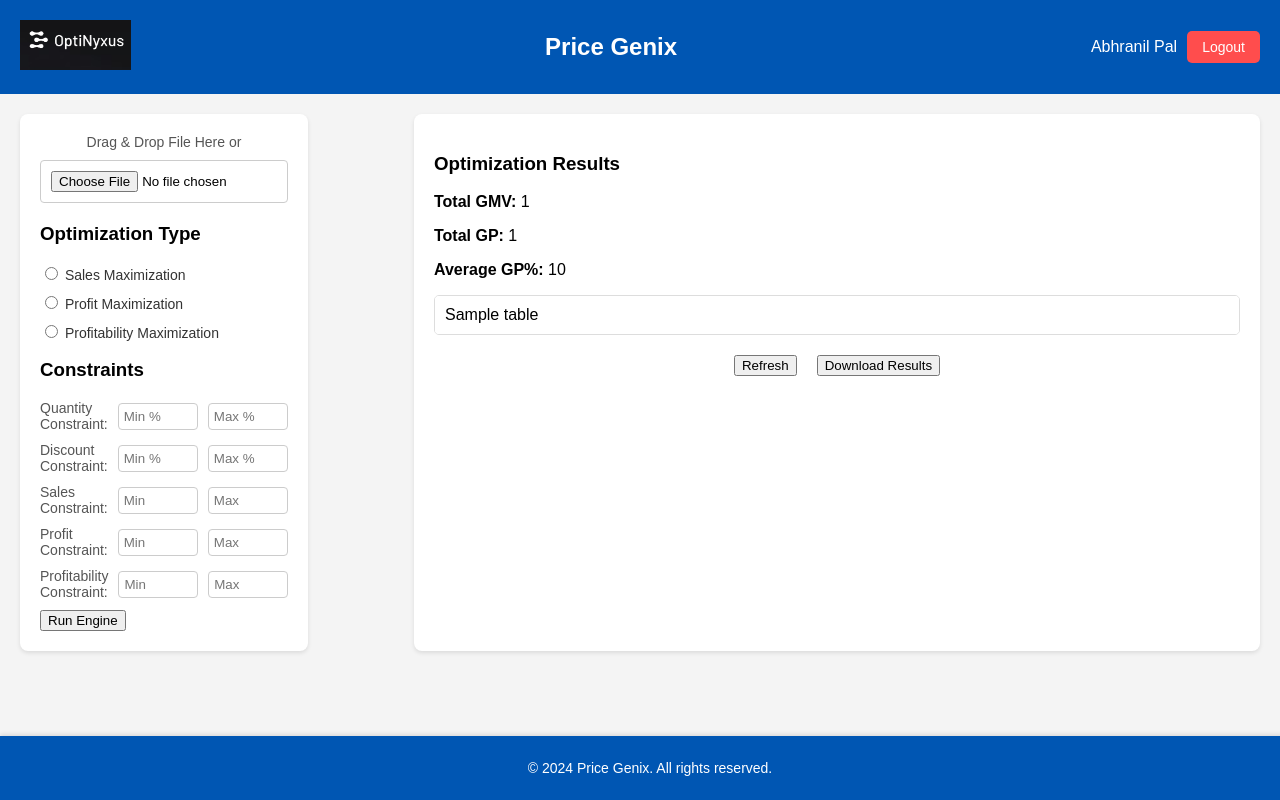
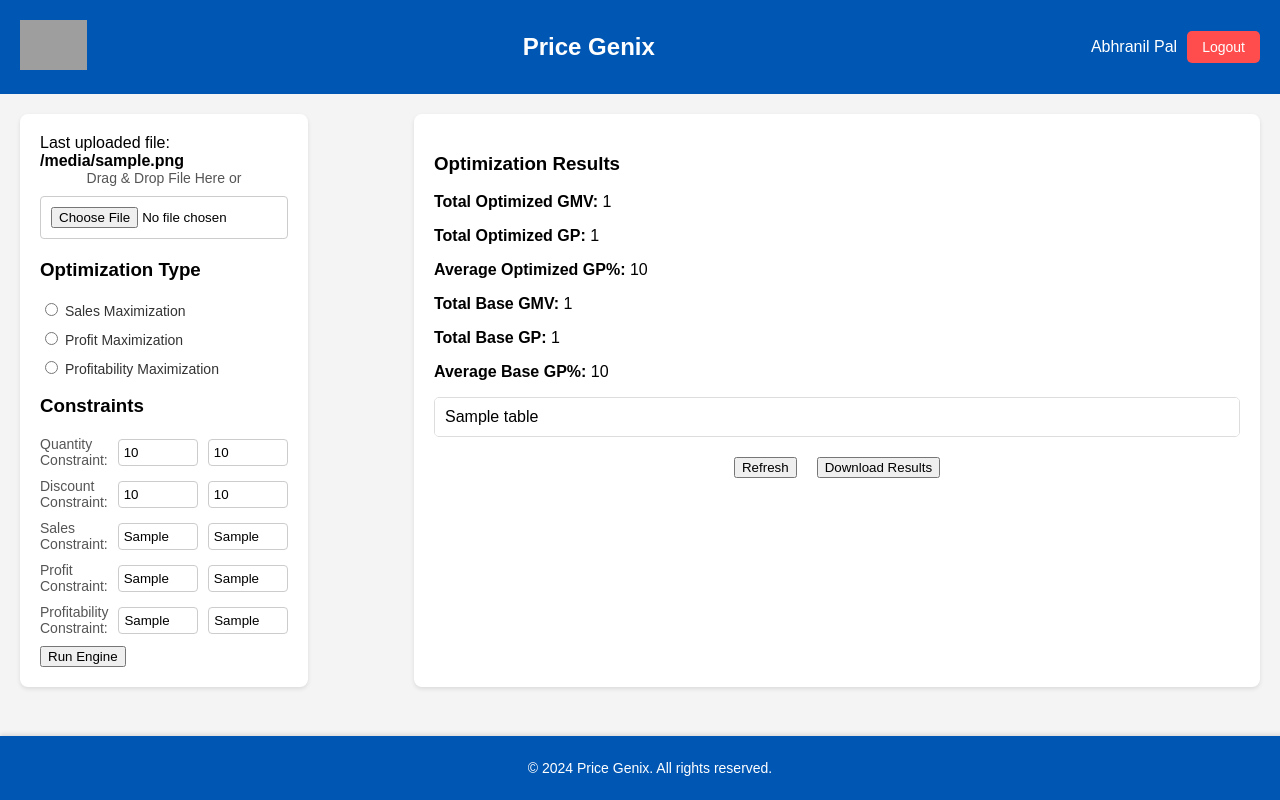
Before and after one commit to abhraliteyaars/price_optimizer, a Flask app: template templates/index.html in a window 1280 px wide. Run offline with Flask 3, Linux system fonts and the light colour scheme; the template is opened without the code that fills it: most values are stand-ins (such as "Sample title", 1, 10 or a date in 2020); grey boxes are pictures that could not be loaded.

Commit message:
Add files via upload

```diff
--- a/templates/index.html
+++ b/templates/index.html
@@ -10,7 +10,7 @@
     <header>
         <div class="header-container">
             <div class="logo">
-                <img src="{{ url_for('static', filename='optinyxus_logo.png') }}" alt="Logo">
+                <img src="{{ url_for('static', filename='new_logo.png') }}" alt="Logo" class="circular-logo">
             </div>
             <h1>Price Genix</h1>
             <div class="user-info">
@@ -25,7 +25,17 @@
         <div class="container">
             <!-- Left Section: Form -->
             <div class="form-section">
+                {% if error_message %}
+                <div class="error-message">
+                    {{ error_message }}
+                </div>
+                {% endif %}
                 <form action="/process" method="post" enctype="multipart/form-data">
+                    {% if last_uploaded_file %}
+                    <div class="last-uploaded-file">
+                        Last uploaded file: <strong>{{ last_uploaded_file }}</strong>
+                    </div>
+                    {% endif %}
                     <div class="file-upload">
                         <label for="file" class="file-label">Drag & Drop File Here or</label>
                         <input type="file" name="file" id="file" required>
@@ -33,36 +43,58 @@
 
                     <h3>Optimization Type</h3>
                     <div class="optimization-options">
-                        <label><input type="radio" name="optimization" value="Sales Maximization" required> Sales Maximization</label>
-                        <label><input type="radio" name="optimization" value="Profit Maximization"> Profit Maximization</label>
-                        <label><input type="radio" name="optimization" value="Profitability Maximization"> Profitability Maximization</label>
+                        <label>
+                            <input type="radio" name="optimization" value="Sales Maximization" required
+                                {% if saved_inputs.optimization == 'Sales Maximization' %}checked{% endif %}>
+                            Sales Maximization
+                        </label>
+                        <label>
+                            <input type="radio" name="optimization" value="Profit Maximization"
+                                {% if saved_inputs.optimization == 'Profit Maximization' %}checked{% endif %}>
+                            Profit Maximization
+                        </label>
+                        <label>
+                            <input type="radio" name="optimization" value="Profitability Maximization"
+                                {% if saved_inputs.optimization == 'Profitability Maximization' %}checked{% endif %}>
+                            Profitability Maximization
+                        </label>
                     </div>
 
                     <h3>Constraints</h3>
                     <div class="constraint-row">
-                        <label>Quantity Constraint:</label>
-                        <input type="text" name="quantity_min" placeholder="Min %" class="small-input">
-                        <input type="text" name="quantity_max" placeholder="Max %" class="small-input">
+                        <label for="quantity_min">Quantity Constraint:</label>
+                        <input type="text" name="quantity_min" id="quantity_min" placeholder="Min %" class="small-input"
+                            value="{{ saved_inputs.quantity_min }}">
+                        <input type="text" name="quantity_max" placeholder="Max %" class="small-input"
+                            value="{{ saved_inputs.quantity_max }}">
                     </div>
                     <div class="constraint-row">
-                        <label>Discount Constraint:</label>
-                        <input type="text" name="discount_min" placeholder="Min %" class="small-input">
-                        <input type="text" name="discount_max" placeholder="Max %" class="small-input">
+                        <label for="discount_min">Discount Constraint:</label>
+                        <input type="text" name="discount_min" id="discount_min" placeholder="Min %" class="small-input"
+                            value="{{ saved_inputs.discount_min }}">
+                        <input type="text" name="discount_max" placeholder="Max %" class="small-input"
+                            value="{{ saved_inputs.discount_max }}">
                     </div>
                     <div class="constraint-row">
-                        <label>Sales Constraint:</label>
-                        <input type="text" name="sales_min" placeholder="Min" class="small-input">
-                        <input type="text" name="sales_max" placeholder="Max" class="small-input">
+                        <label for="sales_min">Sales Constraint:</label>
+                        <input type="text" name="sales_min" id="sales_min" placeholder="Min" class="small-input"
+                            value="{{ saved_inputs.sales_min }}">
+                        <input type="text" name="sales_max" placeholder="Max" class="small-input"
+                            value="{{ saved_inputs.sales_max }}">
                     </div>
                     <div class="constraint-row">
-                        <label>Profit Constraint:</label>
-                        <input type="text" name="profit_min" placeholder="Min" class="small-input">
-                        <input type="text" name="profit_max" placeholder="Max" class="small-input">
+                        <label for="profit_min">Profit Constraint:</label>
+                        <input type="text" name="profit_min" id="profit_min" placeholder="Min" class="small-input"
+                            value="{{ saved_inputs.profit_min }}">
+                        <input type="text" name="profit_max" placeholder="Max" class="small-input"
+                            value="{{ saved_inputs.profit_max }}">
                     </div>
                     <div class="constraint-row">
-                        <label>Profitability Constraint:</label>
-                        <input type="text" name="profitability_min" placeholder="Min" class="small-input">
-                        <input type="text" name="profitability_max" placeholder="Max" class="small-input">
+                        <label for="profitability_min">Profitability Constraint:</label>
+                        <input type="text" name="profitability_min" id="profitability_min" placeholder="Min" class="small-input"
+                            value="{{ saved_inputs.profitability_min }}">
+                        <input type="text" name="profitability_max" placeholder="Max" class="small-input"
+                            value="{{ saved_inputs.profitability_max }}">
                     </div>
 
                     <button type="submit" class="btn-primary">Run Engine</button>
@@ -74,11 +106,19 @@
             <div class="results-section">
                 <h3>Optimization Results</h3>
 
-                <!-- Summary Section -->
-                <div class="summary-section">
-                    <p><strong>Total GMV:</strong> {{ total_gmv }}</p>
-                    <p><strong>Total GP:</strong> {{ total_gp }}</p>
-                    <p><strong>Average GP%:</strong> {{ avg_gp_per }}</p>
+                <div class="sumary-sections">
+                    <!-- Summary Section -->
+                    <div class="optimized-summary-section">
+                        <p><strong>Total Optimized GMV:</strong> {{ total_gmv }}</p>
+                        <p><strong>Total Optimized GP:</strong> {{ total_gp }}</p>
+                        <p><strong>Average Optimized GP%:</strong> {{ avg_gp_per }}</p>
+                    </div>
+
+                    <div class="base-summary-section">
+                        <p><strong>Total Base GMV:</strong> {{ total_base_gmv }}</p>
+                        <p><strong>Total Base GP:</strong> {{ total_base_gp }}</p>
+                        <p><strong>Average Base GP%:</strong> {{ avg_base_gp_per }}</p>
+                    </div>
                 </div>
 
                 <!-- Slider for Table -->
--- a/templates/login.html
+++ b/templates/login.html
@@ -25,7 +25,7 @@
             text-align: center;
         }
         .login-container img {
-            width: 80px;
+            width: 120px;
             height: 80px;
             border-radius: 50%;
             margin-bottom: 20px;
@@ -67,7 +67,7 @@
 <body>
     <div class="login-container">
         <!-- Display the user_logo.png as an icon -->
-        <img src="{{ url_for('static', filename='optinyxus_logo.png') }}" alt="User Icon">
+        <img src="{{ url_for('static', filename='new_logo.png') }}" alt="User Icon">
         <h1>Login</h1>
         {% if error %}
             <p class="error">{{ error }}</p>
```
